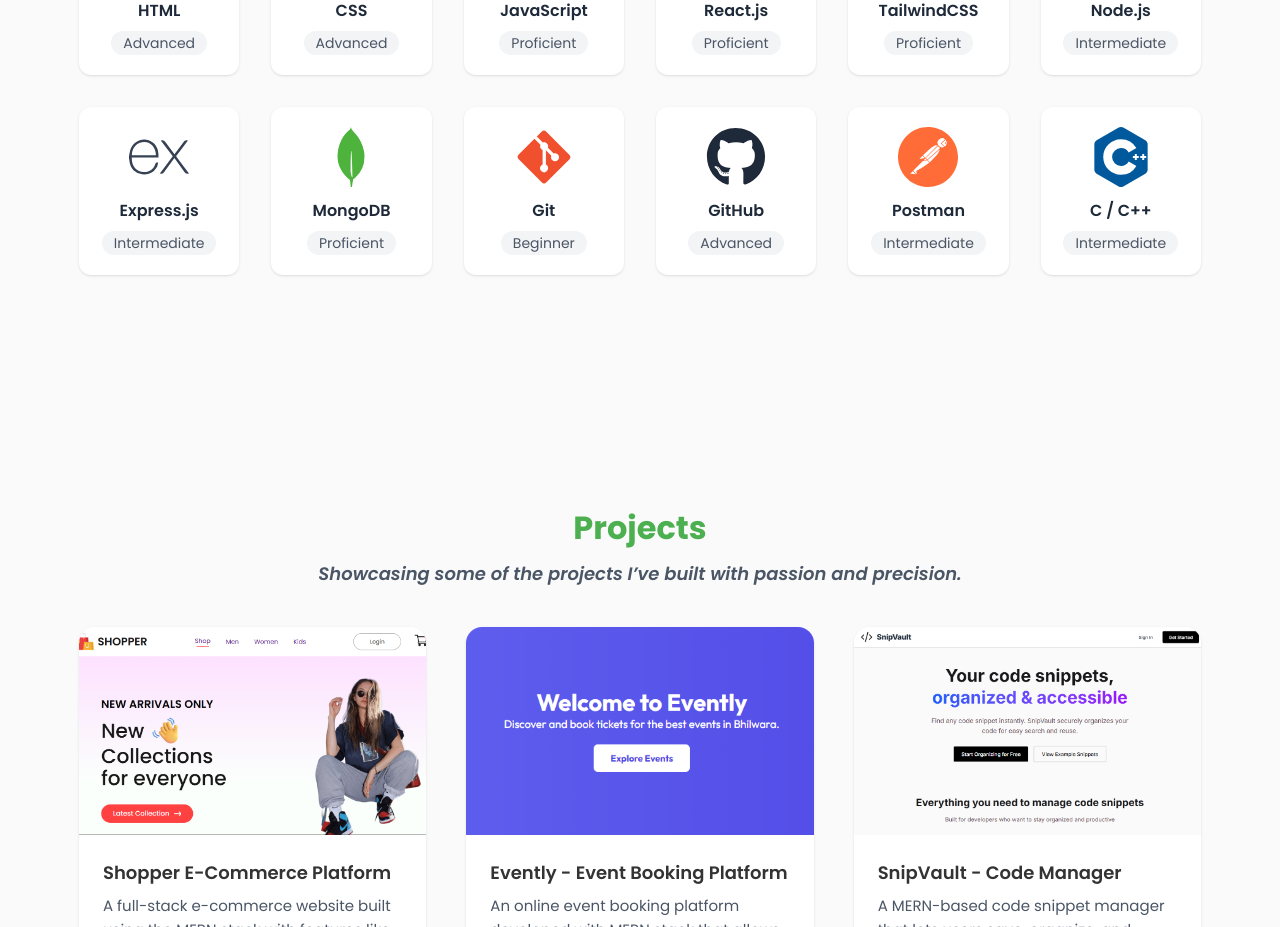
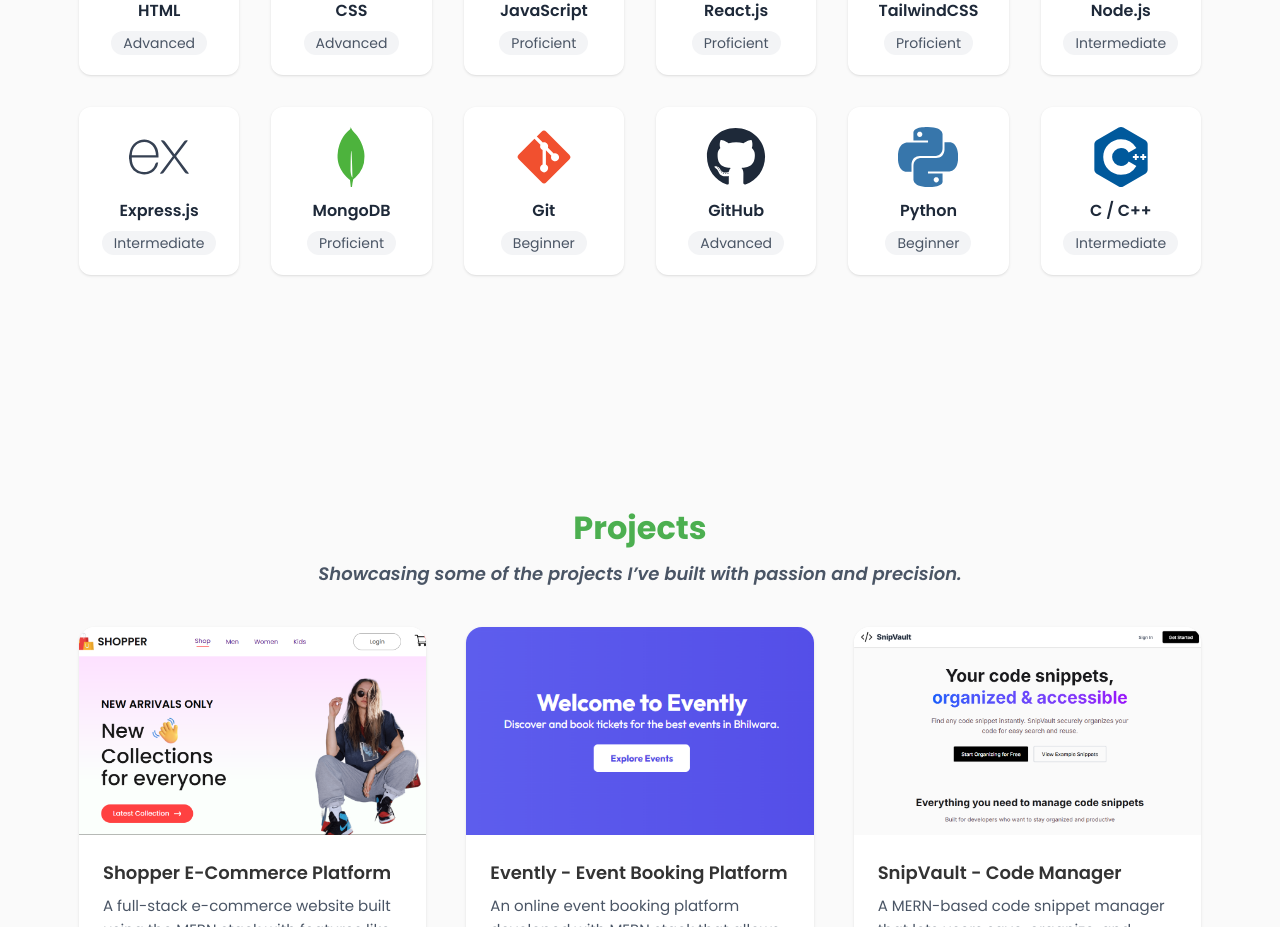
Before and after one commit to TejasBirla/tejasbirla-portfolio, a React (Vite) app: page / in a window 1280 px wide. Shown: the part 1080-2007 px from the top of the page. Built offline with nearby package versions, Linux system fonts and the light colour scheme.

Commit message:
SkillSets updated

```diff
--- a/src/components/Skills.jsx
+++ b/src/components/Skills.jsx
@@ -1,122 +1,3 @@
-// import React from "react";
-// import {
-//   FaReact,
-//   FaNodeJs,
-//   FaHtml5,
-//   FaCss3Alt,
-//   FaJsSquare,
-//   FaGitAlt,
-//   FaGithub,
-// } from "react-icons/fa";
-// import {
-//   SiMongodb,
-//   SiExpress,
-//   SiTailwindcss,
-//   SiPostman,
-//   SiCplusplus,
-// } from "react-icons/si";
-
-// export default function Skills({ id }) {
-//   const skills = [
-//     {
-//       icon: <FaHtml5 className="text-[#E44D26]" />,
-//       name: "HTML",
-//       level: "Advanced",
-//     },
-//     {
-//       icon: <FaCss3Alt className="text-[#1572B6]" />,
-//       name: "CSS",
-//       level: "Advanced",
-//     },
-//     {
-//       icon: <FaJsSquare className="text-[#F7DF1E]" />,
-//       name: "JavaScript",
-//       level: "Proficient",
-//     },
-//     {
-//       icon: <FaReact className="text-[#61DBFB]" />,
-//       name: "React.js",
-//       level: "Proficient",
-//     },
-//     {
-//       icon: <SiTailwindcss className="text-[#38BDF8]" />,
-//       name: "TailwindCSS",
-//       level: "Proficient",
-//     },
-//     {
-//       icon: <FaNodeJs className="text-[#83CD29]" />,
-//       name: "Node.js",
-//       level: "Intermediate",
-//     },
-//     {
-//       icon: <SiExpress className="text-gray-700" />,
-//       name: "Express.js",
-//       level: "Intermediate",
-//     },
-//     {
-//       icon: <SiMongodb className="text-[#4DB33D]" />,
-//       name: "MongoDB",
-//       level: "Proficient",
-//     },
-//     {
-//       icon: <FaGitAlt className="text-[#F1502F]" />,
-//       name: "Git",
-//       level: "Beginner",
-//     },
-//     {
-//       icon: <FaGithub className="text-gray-800" />,
-//       name: "GitHub",
-//       level: "Advanced",
-//     },
-//     {
-//       icon: <SiPostman className="text-[#FF6C37]" />,
-//       name: "Postman",
-//       level: "Intermediate",
-//     },
-//     {
-//       icon: <SiCplusplus className="text-[#00599C]" />,
-//       name: "C / C++",
-//       level: "Intermediate",
-//     },
-//   ];
-
-//   return (
-//     <section id={id} className="bg-[#FAFAFA] min-h-[90vh] text-gray-800 py-16">
-//       <div
-//         className="max-w-[1170px] mx-auto px-5 text-center"
-//         data-aos="fade-up"
-//         data-aos-delay="100"
-//       >
-//         {/* Heading */}
-//         <h1 className="text-[30px] md:text-[32px] font-bold green-text">
-//           Skillset
-//         </h1>
-//         <p className="text-[16px] md:text-[18px] italic font-semibold mt-2 text-gray-600">
-//           Technologies that power my development journey.
-//         </p>
-
-//         {/* Skills Grid */}
-//         <div className="mt-12 grid grid-cols-2 sm:grid-cols-3 md:grid-cols-4 lg:grid-cols-6 gap-8">
-//           {skills.map((skill, index) => (
-//             <div
-//               key={index}
-//               data-aos="fade-up"
-//               data-aos-delay={100}
-//               className="flex flex-col items-center bg-white p-5 rounded-xl shadow-sm hover:shadow-md hover:-translate-y-1 transition-all"
-//             >
-//               <div className="text-[60px] mb-3">{skill.icon}</div>
-//               <p className="font-semibold text-[16px]">{skill.name}</p>
-//               <span className="mt-2 text-sm text-gray-600 bg-gray-100 px-3 py-0.5 rounded-full">
-//                 {skill.level}
-//               </span>
-//             </div>
-//           ))}
-//         </div>
-//       </div>
-//     </section>
-//   );
-// }
-
 import React from "react";
 import {
   FaReact,
@@ -131,8 +12,8 @@
   SiMongodb,
   SiExpress,
   SiTailwindcss,
-  SiPostman,
   SiCplusplus,
+  SiPython,
 } from "react-icons/si";
 
 export default function Skills({ id }) {
@@ -188,9 +69,9 @@
       level: "Advanced",
     },
     {
-      icon: <SiPostman className="text-[#FF6C37]" />,
-      name: "Postman",
-      level: "Intermediate",
+      icon: <SiPython className="text-[#3776AB]" />,
+      name: "Python",
+      level: "Beginner",
     },
     {
       icon: <SiCplusplus className="text-[#00599C]" />,
```
